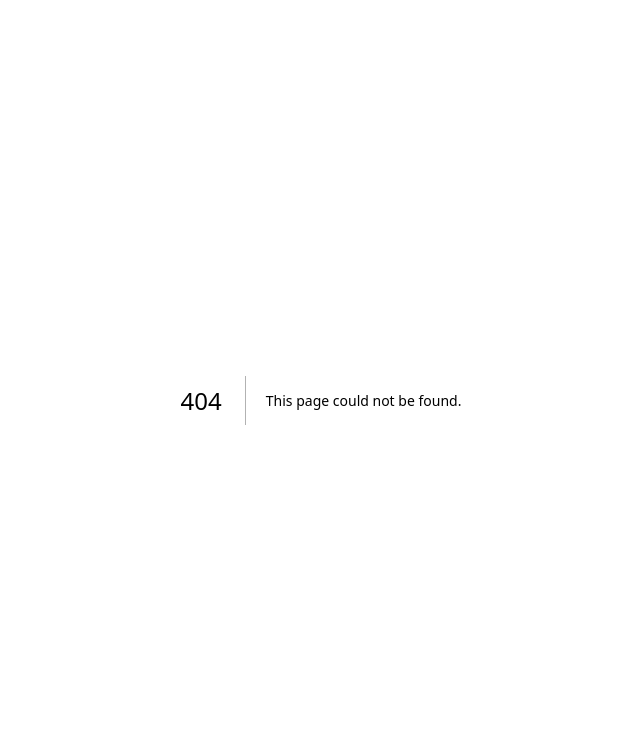
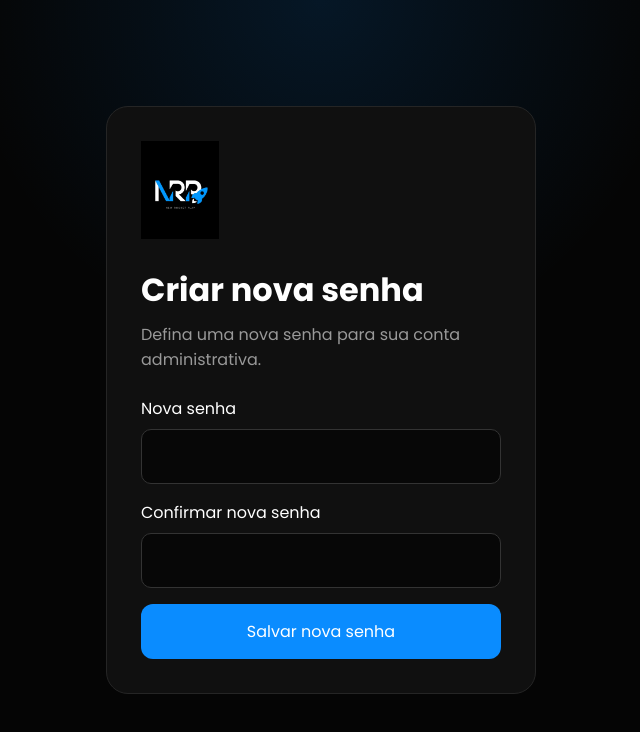
Before and after one commit to Daysicunha/new-rocket-play-old, a Next.js app: page /reset-password in a window 1280 px wide. Before the commit this address had no page. Shown: the top 732 px of the page, without its empty margins (319-959 px from the left). Built offline with nearby package versions, Linux system fonts and the light colour scheme.

Commit message:
feat: cria página para definir nova senha

```diff
--- /dev/null
+++ b/app/reset-password/page.tsx
@@ -0,0 +1,66 @@
+"use client";
+
+import { FormEvent, useState } from "react";
+import { createClient } from "@/lib/supabase/client";
+
+export default function ResetPasswordPage() {
+  const [password, setPassword] = useState("");
+  const [confirmPassword, setConfirmPassword] = useState("");
+  const [error, setError] = useState("");
+  const [success, setSuccess] = useState(false);
+  const [loading, setLoading] = useState(false);
+
+  async function handleSubmit(event: FormEvent) {
+    event.preventDefault();
+    setError("");
+
+    if (password.length < 8) {
+      setError("A nova senha deve ter pelo menos 8 caracteres.");
+      return;
+    }
+    if (password !== confirmPassword) {
+      setError("As senhas digitadas não são iguais.");
+      return;
+    }
+
+    setLoading(true);
+    try {
+      const supabase = createClient();
+      const { data: userData, error: userError } = await supabase.auth.getUser();
+      if (userError || !userData.user) throw new Error("Este link de recuperação não é válido ou expirou. Solicite um novo link.");
+      const { error: updateError } = await supabase.auth.updateUser({ password });
+      if (updateError) throw updateError;
+      setSuccess(true);
+    } catch (err) {
+      setError(err instanceof Error ? err.message : "Não foi possível atualizar a senha.");
+    } finally {
+      setLoading(false);
+    }
+  }
+
+  return (
+    <main className="login-page">
+      <section className="login-card">
+        <img src="/assets/img/IMG_1661.PNG" alt="New Rocket Play" />
+        {success ? (
+          <>
+            <h1>Senha atualizada</h1>
+            <p>Sua nova senha foi salva. Você já pode entrar no painel da New Rocket Play.</p>
+            <a className="btn-primary" href="/login">Ir para o login</a>
+          </>
+        ) : (
+          <>
+            <h1>Criar nova senha</h1>
+            <p>Defina uma nova senha para sua conta administrativa.</p>
+            <form onSubmit={handleSubmit}>
+              <label>Nova senha<input type="password" minLength={8} autoComplete="new-password" required value={password} onChange={(e) => setPassword(e.target.value)} /></label>
+              <label>Confirmar nova senha<input type="password" minLength={8} autoComplete="new-password" required value={confirmPassword} onChange={(e) => setConfirmPassword(e.target.value)} /></label>
+              {error && <div className="login-error" role="alert">{error}</div>}
+              <button className="btn-primary" type="submit" disabled={loading}>{loading ? "Salvando…" : "Salvar nova senha"}</button>
+            </form>
+          </>
+        )}
+      </section>
+    </main>
+  );
+}
```
